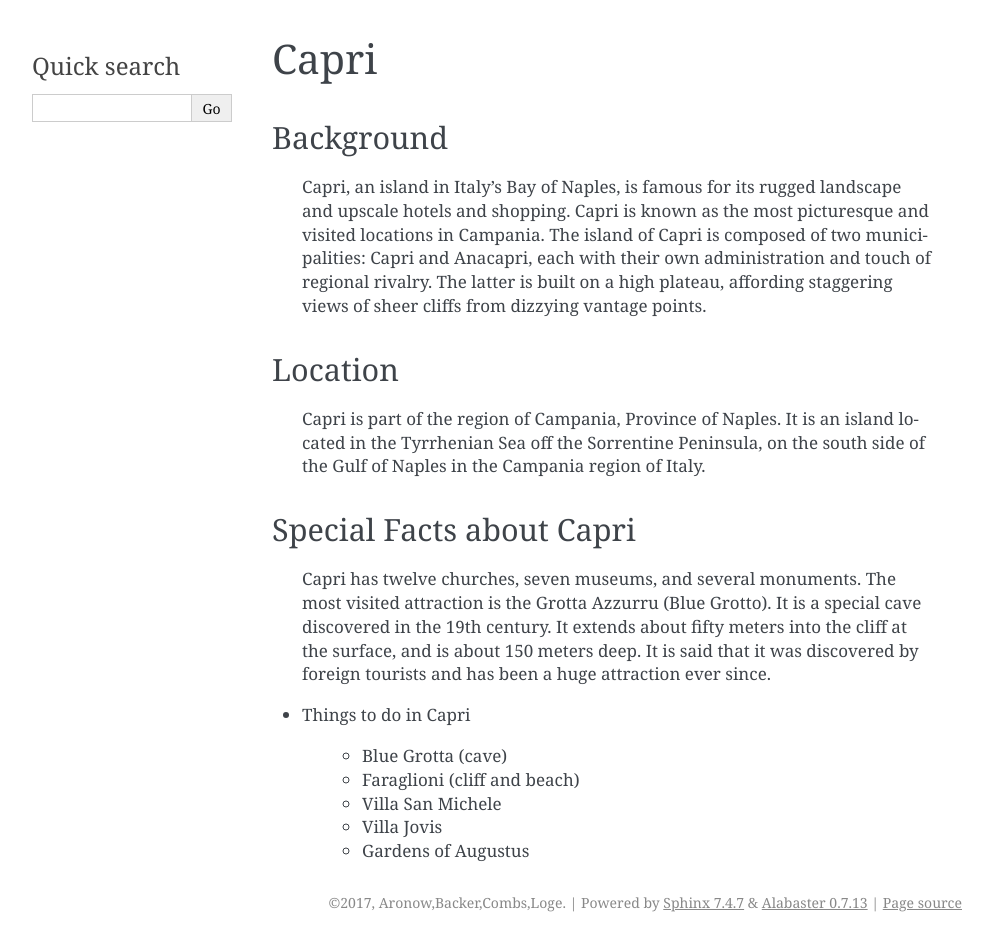
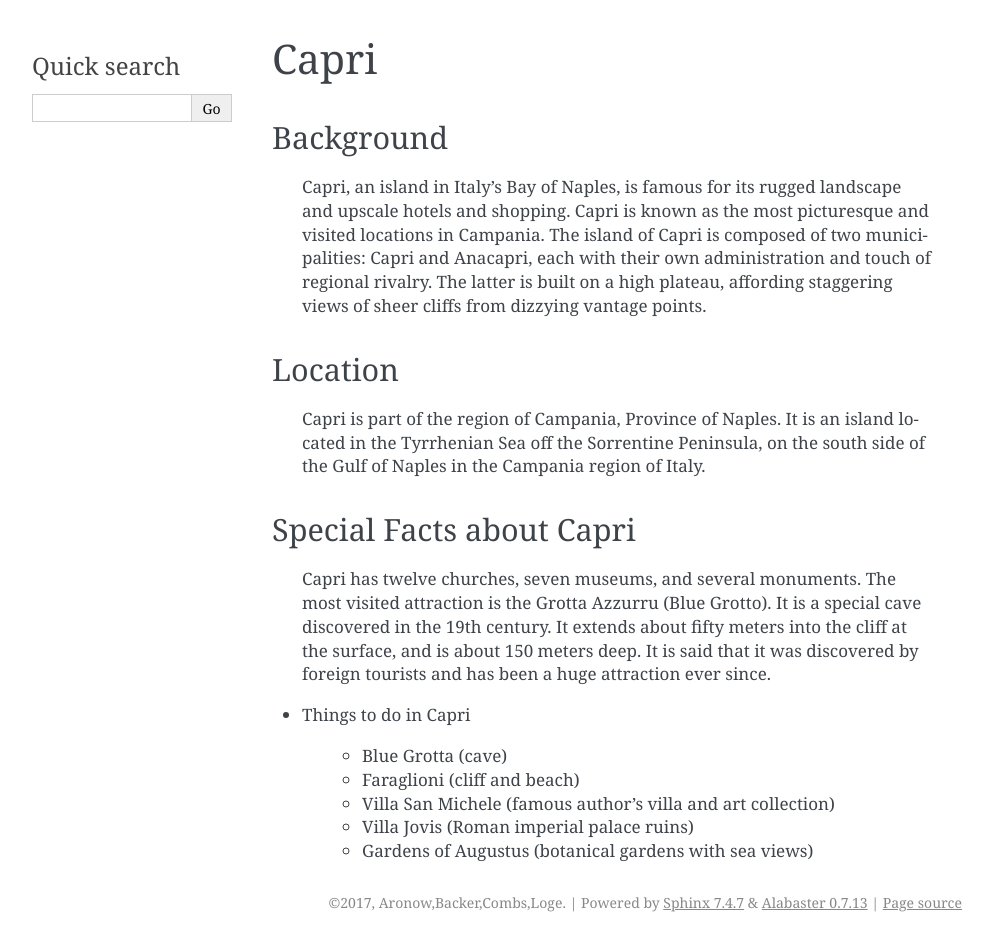
Before and after one commit to tloge/Cities_In_Italy, a Sphinx documentation site: the page built from source/capri/index.rst, in a window 1280 px wide. Shown: the whole page, without its empty margins (148-1141 px from the left). Built offline with Sphinx 7.4.7, drawn with Linux system fonts in a browser that asks for light colours.

Commit message:
Made changes to list

```diff
--- a/source/capri/index.rst
+++ b/source/capri/index.rst
@@ -41,6 +41,6 @@ Special Facts about Capri
 
     * Blue Grotta (cave)
     * Faraglioni (cliff and beach)
-    * Villa San Michele
-    * Villa Jovis
-    * Gardens of Augustus
+    * Villa San Michele (famous author’s villa and art collection)
+    * Villa Jovis (Roman imperial palace ruins)
+    * Gardens of Augustus (botanical gardens with sea views)
```
